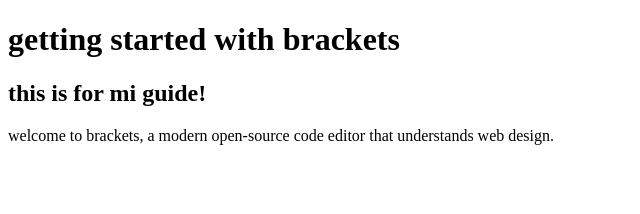
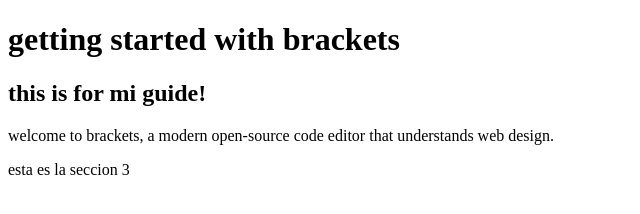
Before and after one commit to Cvizyes/newprojects, a plain HTML site: page index.html in a window 1280 px wide. Shown: the whole page, without its empty margins (0-640 px from the left). Drawn offline with Linux system fonts and the light colour scheme.

Commit message:
hice un cambio

```diff
--- a/index.html
+++ b/index.html
@@ -12,7 +12,7 @@ made with <3 and js
 <p> welcome to brackets, a modern open-source code editor that understands web design. </p>
 <!-- what brackets?
 -->
-
+<p>esta es la seccion 3</p>
 </body>
 
 <script src="script/script.js">
```
